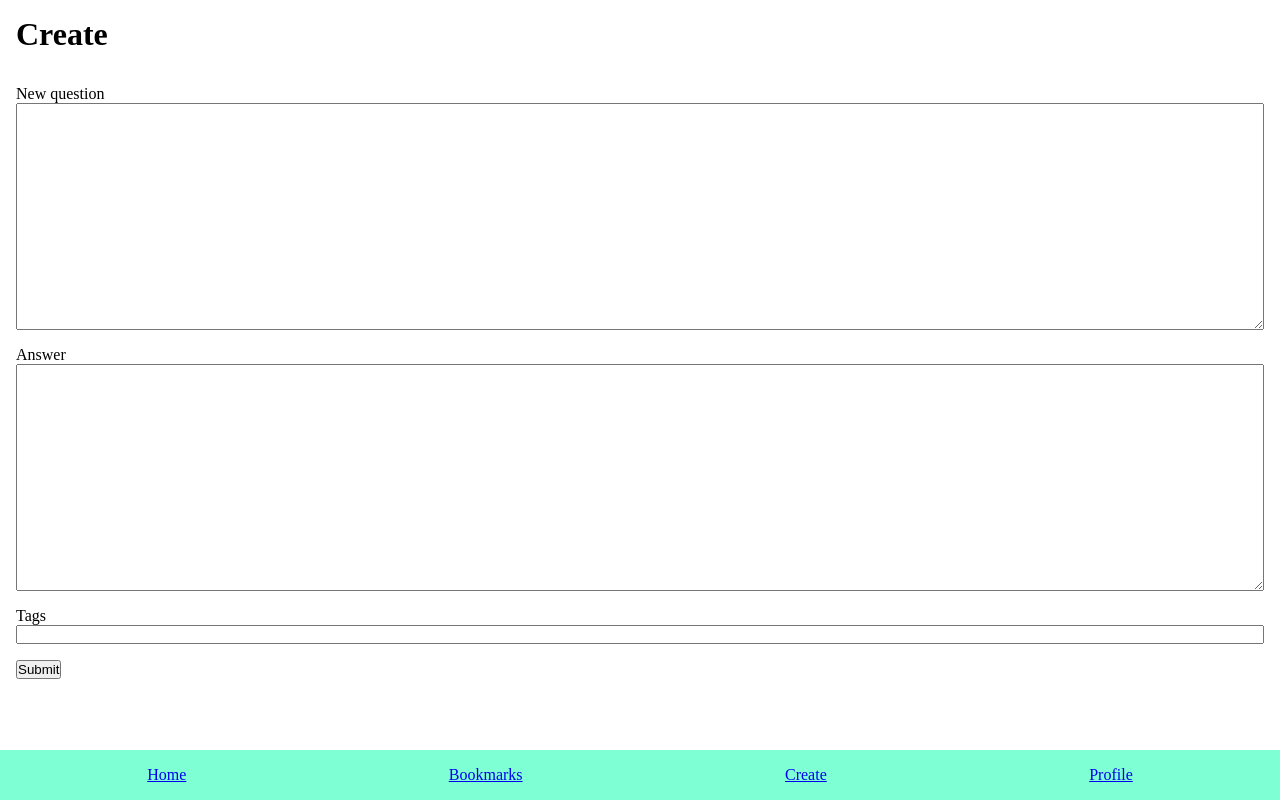
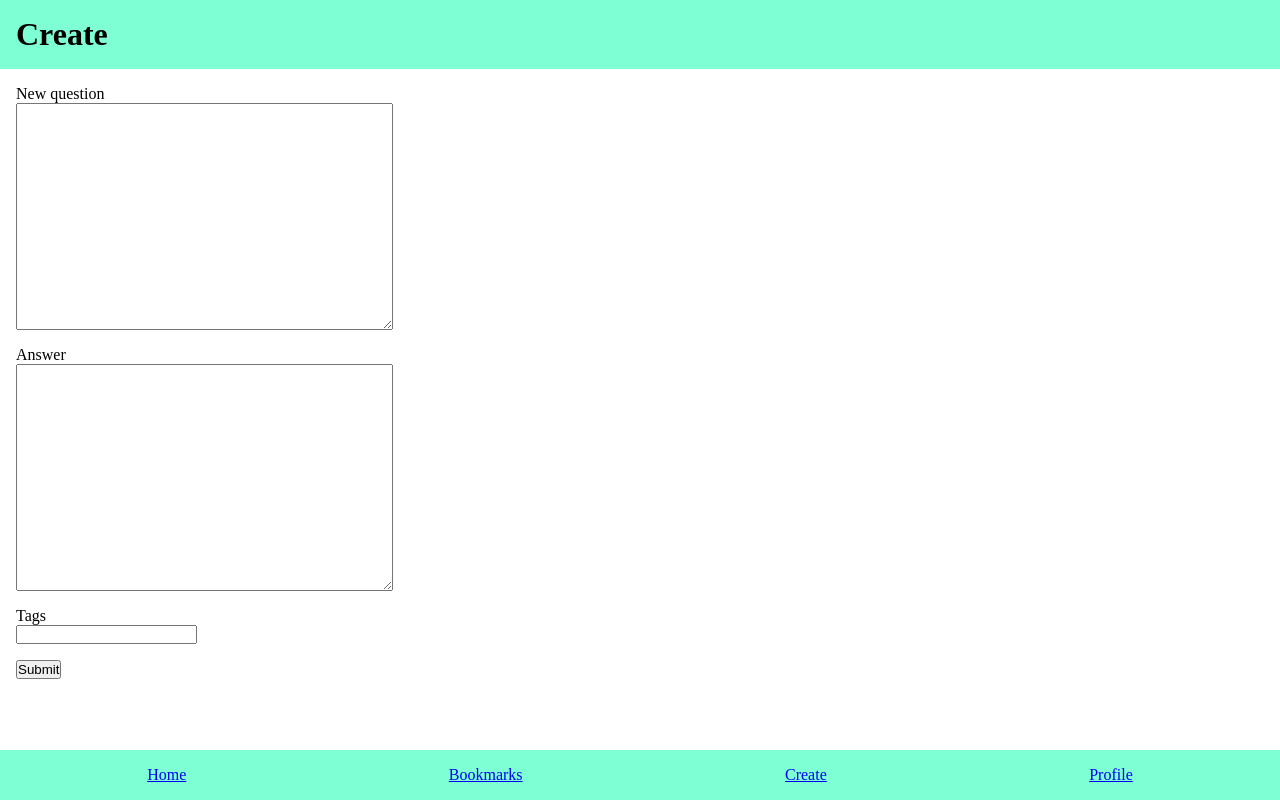
Before and after one commit to UniversalTraveller/quiz-app, a plain HTML site: page create.html in a window 1280 px wide. Drawn offline with Linux system fonts and the light colour scheme.

Commit message:
add background color to title bar

```diff
--- a/css/content-area/new-question-form.css
+++ b/css/content-area/new-question-form.css
@@ -7,6 +7,7 @@
 .new-question-form__label {
   display: flex;
   flex-direction: column;
+  align-items: flex-start;
 }
 .new-question-form__input-field {
   display: flex;
--- a/css/title-bar/title-bar.css
+++ b/css/title-bar/title-bar.css
@@ -1,5 +1,6 @@
 .title-bar {
   padding: 1rem 1rem 1rem 1rem;
+  background-color: aquamarine;
 }
 
 .title-bar__app-title {
```
